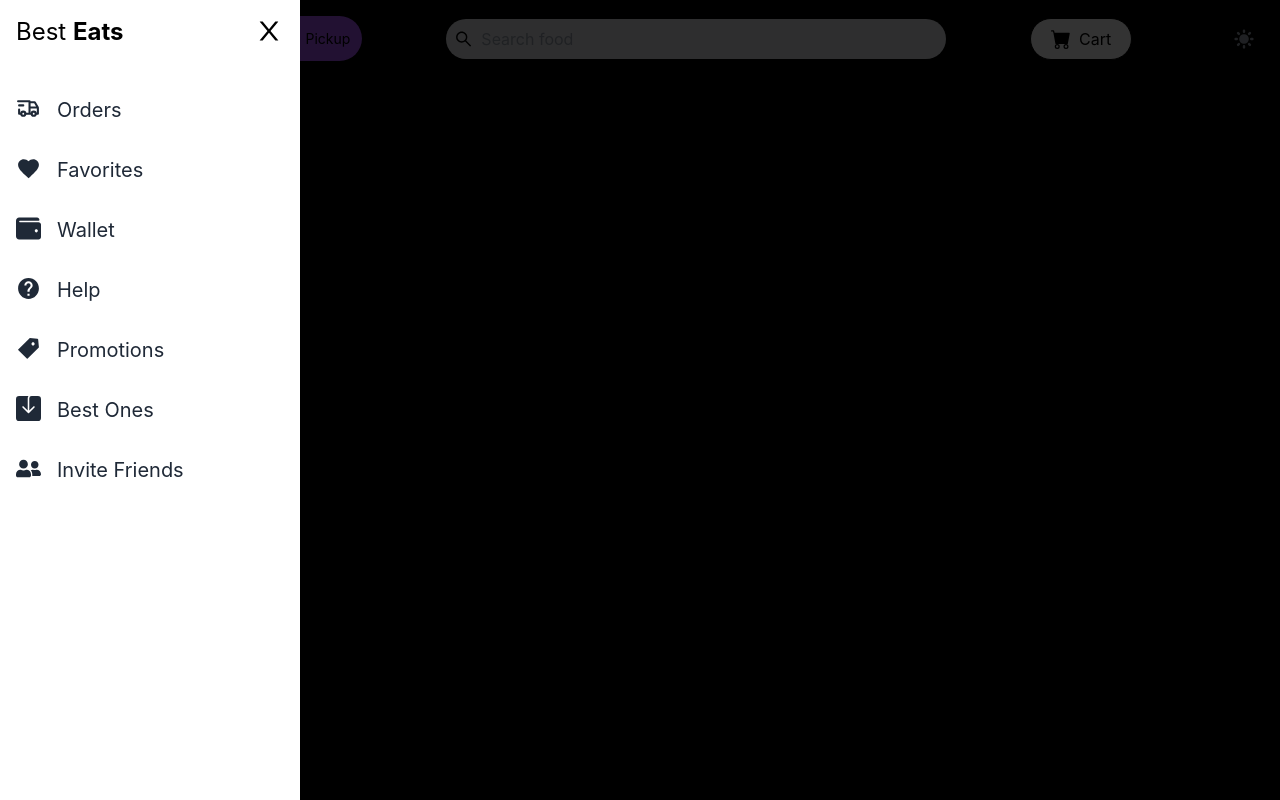
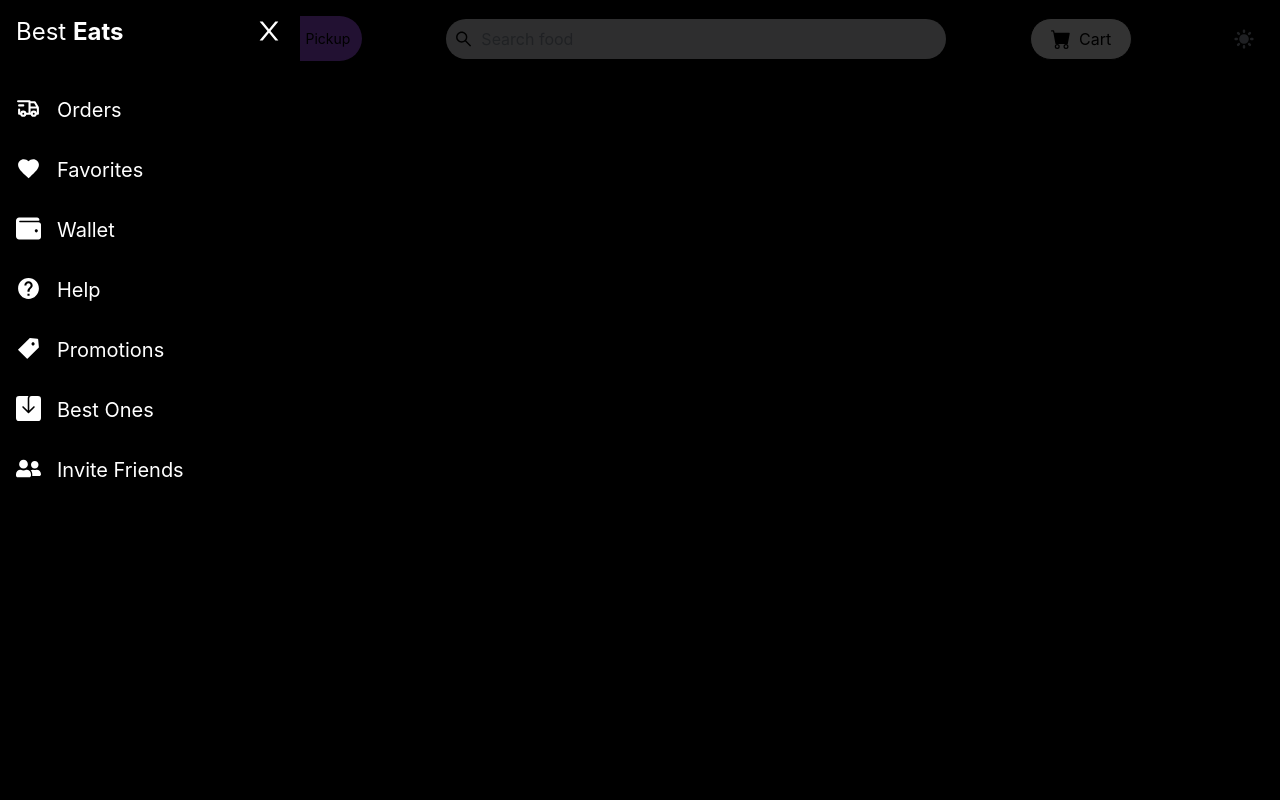
Before and after one commit to swapnil-talpade/best-eats, a React (Vite) app: page / in a window 1280 px wide. Both pictures are taken after a click on the element 31 px from the left and 38 px from the top of the page. Built offline with nearby package versions, Linux system fonts and the light colour scheme.

Commit message:
abstracts overlay out of navbar and adds dark mode for side menu

```diff
--- a/src/components/navbar.tsx
+++ b/src/components/navbar.tsx
@@ -1,18 +1,12 @@
 import { useState } from "react";
-import {
-  AiFillTag,
-  AiOutlineClose,
-  AiOutlineMenu,
-  AiOutlineSearch,
-} from "react-icons/ai";
-import { BsFillCartFill, BsFillSaveFill } from "react-icons/bs";
-import { FaUserFriends, FaWallet } from "react-icons/fa";
-import { MdFavorite, MdHelp } from "react-icons/md";
-import { TbTruckDelivery } from "react-icons/tb";
+import { AiOutlineMenu, AiOutlineSearch } from "react-icons/ai";
+import { BsFillCartFill } from "react-icons/bs";
+import Overlay from "./overlay";
 import Toggle from "./toggle-theme";
 
 const Navbar = () => {
-  const [nav, setNav] = useState(false);
+  const [nav, setNav] = useState<boolean>(false);
+
   return (
     <div className="max-w-[1640px] mx-auto flex justify-between items-center p-4">
       <div className="flex items-center">
@@ -42,51 +36,7 @@ const Navbar = () => {
       <div className="ml-2">
         <Toggle />
       </div>
-
-      {nav && (
-        <div className="bg-black/80 fixed w-full h-screen z-10 top-0 left-0"></div>
-      )}
-      <div
-        className={
-          nav
-            ? "fixed top-0 left-0 w-[300px] h-screen bg-white z-10 duration-300"
-            : "fixed top-0 left-[-100%] w-[300px] h-screen bg-white z-10 duration-500"
-        }
-      >
-        <AiOutlineClose
-          size={30}
-          className="absolute right-4 top-4 cursor-pointer"
-          onClick={() => setNav(!nav)}
-        />
-        <h2 className="text-2xl p-4">
-          Best <span className="font-bold">Eats</span>
-        </h2>
-        <nav>
-          <ul className="flex flex-col p-4 text-gray-800">
-            <li className="text-xl py-4 flex">
-              <TbTruckDelivery size={25} className="mr-4" /> Orders
-            </li>
-            <li className="text-xl py-4 flex">
-              <MdFavorite size={25} className="mr-4" /> Favorites
-            </li>
-            <li className="text-xl py-4 flex">
-              <FaWallet size={25} className="mr-4" /> Wallet
-            </li>
-            <li className="text-xl py-4 flex">
-              <MdHelp size={25} className="mr-4" /> Help
-            </li>
-            <li className="text-xl py-4 flex">
-              <AiFillTag size={25} className="mr-4" /> Promotions
-            </li>
-            <li className="text-xl py-4 flex">
-              <BsFillSaveFill size={25} className="mr-4" /> Best Ones
-            </li>
-            <li className="text-xl py-4 flex">
-              <FaUserFriends size={25} className="mr-4" /> Invite Friends
-            </li>
-          </ul>
-        </nav>
-      </div>
+      <Overlay nav={nav} setNav={setNav} />
     </div>
   );
 };
--- /dev/null
+++ b/src/components/overlay.tsx
@@ -0,0 +1,63 @@
+import { AiFillTag, AiOutlineClose } from "react-icons/ai";
+import { BsFillSaveFill } from "react-icons/bs";
+import { FaUserFriends, FaWallet } from "react-icons/fa";
+import { MdFavorite, MdHelp } from "react-icons/md";
+import { TbTruckDelivery } from "react-icons/tb";
+
+interface OverlayProps {
+  nav: boolean;
+  setNav: (nav: boolean) => void;
+}
+
+const Overlay = ({ nav, setNav }: OverlayProps) => {
+  return (
+    <>
+      {nav && (
+        <div className="bg-black/80 dark:bg-space-gray fixed w-full h-screen z-10 top-0 left-0"></div>
+      )}
+      <div
+        className={
+          nav
+            ? "fixed top-0 left-0 w-[300px] h-screen bg-white dark:bg-black z-10 duration-300"
+            : "fixed top-0 left-[-100%] w-[300px] h-screen bg-white dark:bg-black z-10 duration-500"
+        }
+      >
+        <AiOutlineClose
+          size={30}
+          className="absolute right-4 top-4 cursor-pointer dark:text-white"
+          onClick={() => setNav(!nav)}
+        />
+        <h2 className="text-2xl p-4 dark:text-white">
+          Best <span className="font-bold">Eats</span>
+        </h2>
+        <nav>
+          <ul className="flex flex-col p-4 text-gray-800 dark:text-white">
+            <li className="text-xl py-4 flex">
+              <TbTruckDelivery size={25} className="mr-4" /> Orders
+            </li>
+            <li className="text-xl py-4 flex">
+              <MdFavorite size={25} className="mr-4" /> Favorites
+            </li>
+            <li className="text-xl py-4 flex">
+              <FaWallet size={25} className="mr-4" /> Wallet
+            </li>
+            <li className="text-xl py-4 flex">
+              <MdHelp size={25} className="mr-4" /> Help
+            </li>
+            <li className="text-xl py-4 flex">
+              <AiFillTag size={25} className="mr-4" /> Promotions
+            </li>
+            <li className="text-xl py-4 flex">
+              <BsFillSaveFill size={25} className="mr-4" /> Best Ones
+            </li>
+            <li className="text-xl py-4 flex">
+              <FaUserFriends size={25} className="mr-4" /> Invite Friends
+            </li>
+          </ul>
+        </nav>
+      </div>
+    </>
+  );
+};
+
+export default Overlay;
```
